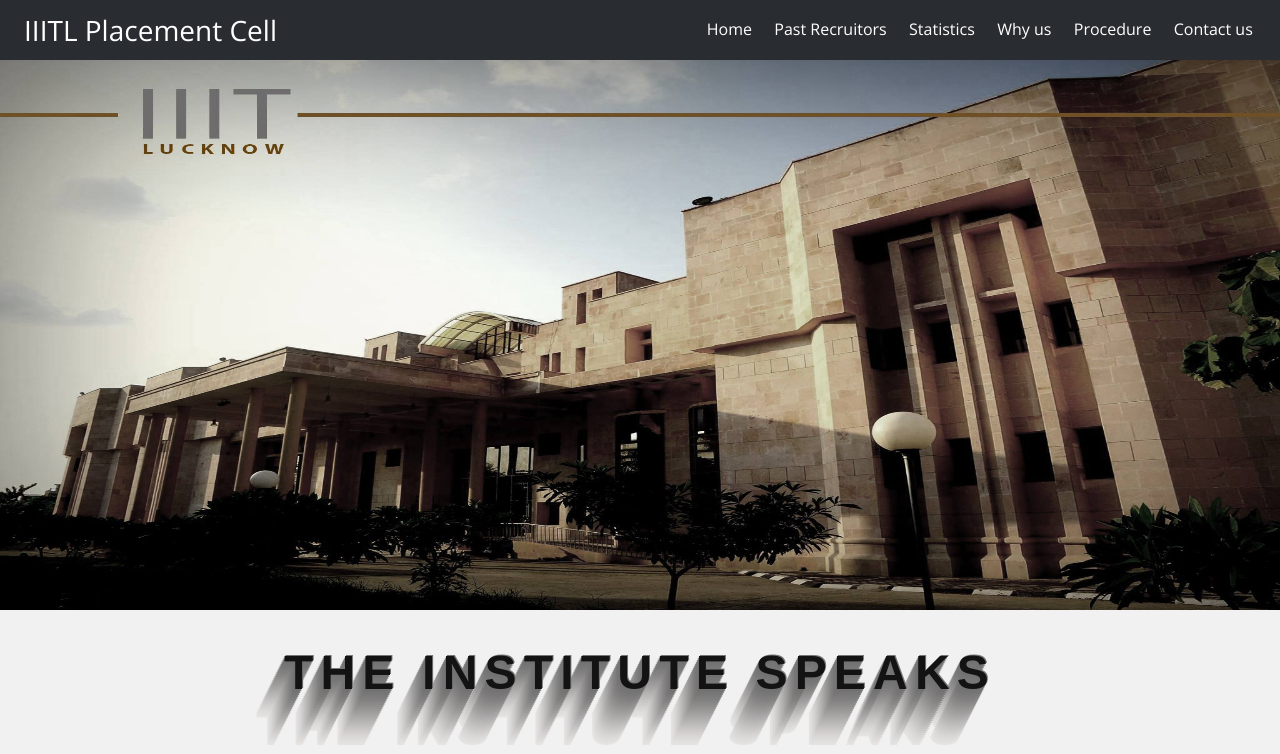
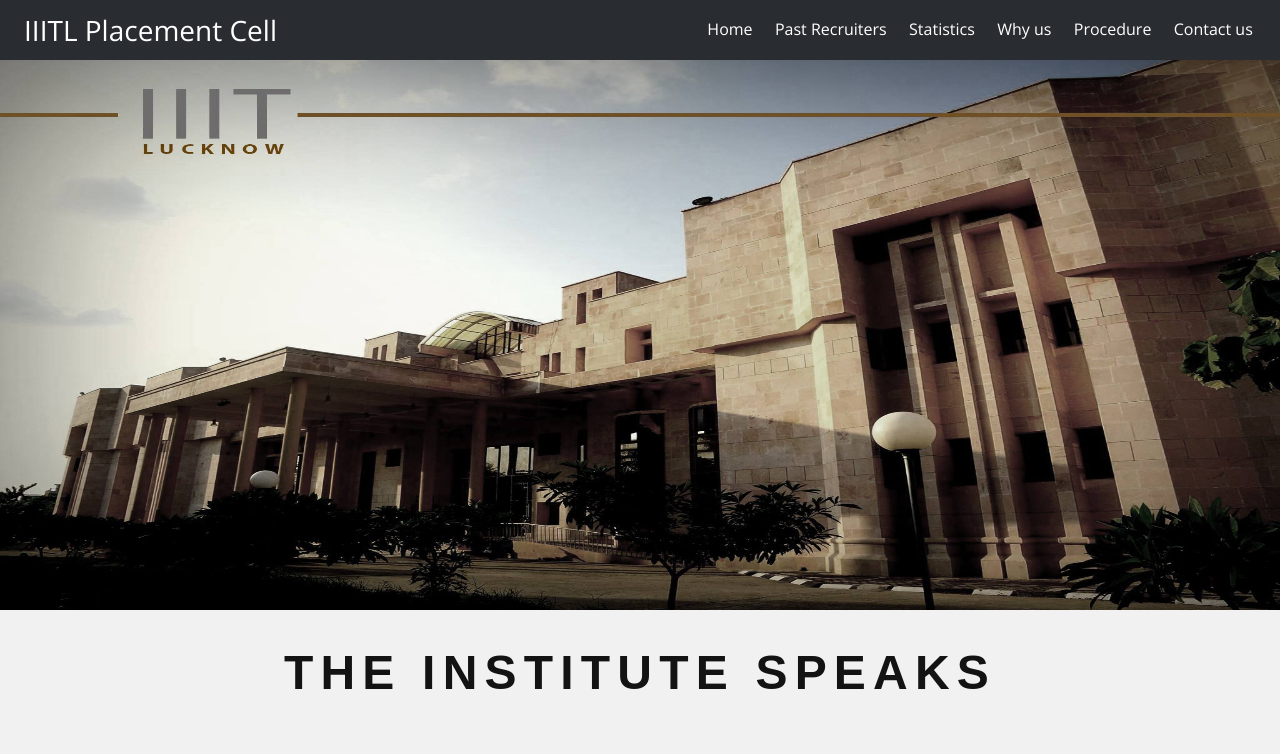
Before and after one commit to axios-iiitl/Placement-Website, a React (Create React App) app: page / in a window 1280 px wide. Shown: the top 754 px of the page. Built offline with nearby package versions, Linux system fonts and the light colour scheme.

Commit message:
Added message component

```diff
--- a/src/App.css
+++ b/src/App.css
@@ -699,36 +699,7 @@
     color: #131313;
     letter-spacing: .15em;
     margin-bottom: 2%;
-    text-shadow:
-      1px -1px 0 #767676,
-      -1px 2px 1px #737272,
-      -2px 4px 1px #767474,
-      -3px 6px 1px #787777,
-      -4px 8px 1px #7b7a7a,
-      -5px 10px 1px #7f7d7d,
-      -6px 12px 1px #828181,
-      -7px 14px 1px #868585,
-      -8px 16px 1px #8b8a89,
-      -9px 18px 1px #8f8e8d,
-      -10px 20px 1px #949392,
-      -11px 22px 1px #999897,
-      -12px 24px 1px #9e9c9c,
-      -13px 26px 1px #a3a1a1,
-      -14px 28px 1px #a8a6a6,
-      -15px 30px 1px #adabab,
-      -16px 32px 1px #b2b1b0,
-      -17px 34px 1px #b7b6b5,
-      -18px 36px 1px #bcbbba,
-      -19px 38px 1px #c1bfbf,
-      -20px 40px 1px #c6c4c4,
-      -21px 42px 1px #cbc9c8,
-      -22px 44px 1px #cfcdcd,
-      -23px 46px 1px #d4d2d1,
-      -24px 48px 1px #d8d6d5,
-      -25px 50px 1px #dbdad9,
-      -26px 52px 1px #dfdddc,
-      -27px 54px 1px #e2e0df,
-      -28px 56px 1px #e4e3e2;
+
   }
 
 
@@ -1192,3 +1163,7 @@
   color: white;
   padding: 10px 20px;
 }
+
+.msgh{
+  margin-left: 20vw
+}
--- a/src/App.js
+++ b/src/App.js
@@ -10,7 +10,7 @@
 import Procedure from './components/Procedure';
 import Why from './components/Why'
 import Contact from './components/Contact'
-
+import Message from './components/message'
 
 class App extends Component {
   render() {
@@ -24,6 +24,7 @@
       <Route path="/contact" exact component={Contact} />
       <Route path="/procedure" exact component={Procedure} />
       <Route path="/why" exact component={Why} />
+      <Route path="/message/director" exact render={()=><Message heading="Director's Message" />} />
       </Switch>
         <Footer />
       </Fragment>
--- a/src/components/Toolbar.js
+++ b/src/components/Toolbar.js
@@ -16,7 +16,7 @@
         <div className="nav-elements">
          <ul>
              <li><NavLink to="/" exact className="activeclass">Home</NavLink></li>
-             <li><NavLink to="/past" exact className="activeclass">Past Recruitors</NavLink></li>
+             <li><NavLink to="/past" exact className="activeclass">Past Recruiters</NavLink></li>
              <li><NavLink to="/statistics" exact className="activeclass">Statistics</NavLink></li>
              <li><NavLink to="/why" exact className="activeclass">Why us</NavLink></li>
              <li><NavLink to="/procedure" exact className="activeclass">Procedure</NavLink></li>
--- a/src/components/ex.js
+++ b/src/components/ex.js
@@ -1,6 +1,9 @@
 import React from 'react'
 import vijayshri from '../assets/images/vijayshri.jpg'
 import director from '../assets/images/director.jpg'
+import {NavLink, Link} from 'react-router-dom'
+
+
 const Ex=props=>(<div className='example'>
     <div class="blog-card">
     <div class="meta">
@@ -21,7 +24,7 @@
       <h2>Evolving a brand-name takes years of nurturing</h2>
       <p> Evolving a brand-name takes years of nurturing, hard work and passion. IIIT Lucknow, which started its journey in 2015, has brought in the culture of innovation among its students. </p>
       <p class="read-more">
-        <a href="#">Read More</a>
+      <NavLink to="/message/director" exact className="activeclass">Read More..</NavLink>
       </p>
     </div>
   </div>
--- a/src/components/message.js
+++ b/src/components/message.js
@@ -1,7 +1,10 @@
 import React from 'react'
 
-const message=props=>(
+const Message=props=>(
     <div>
-
+    <h1 style={{textAlign:'center'}}>{props.heading}</h1>
+    <p>Lorem Ipsum is simply dummy text of the printing and typesetting industry. Lorem Ipsum has been the industry's standard dummy text ever since the 1500s, when an unknown printer took a galley of type and scrambled it to make a type specimen book. It has survived not only five centuries, but also the leap into electronic typesetting, remaining essentially unchanged. It was popularised in the 1960s with the release of Letraset sheets containing Lorem Ipsum passages, and more recently with desktop publishing software like Aldus PageMaker including versions of Lorem Ipsum.</p>
     </div>
 )
+
+export default Message
```
